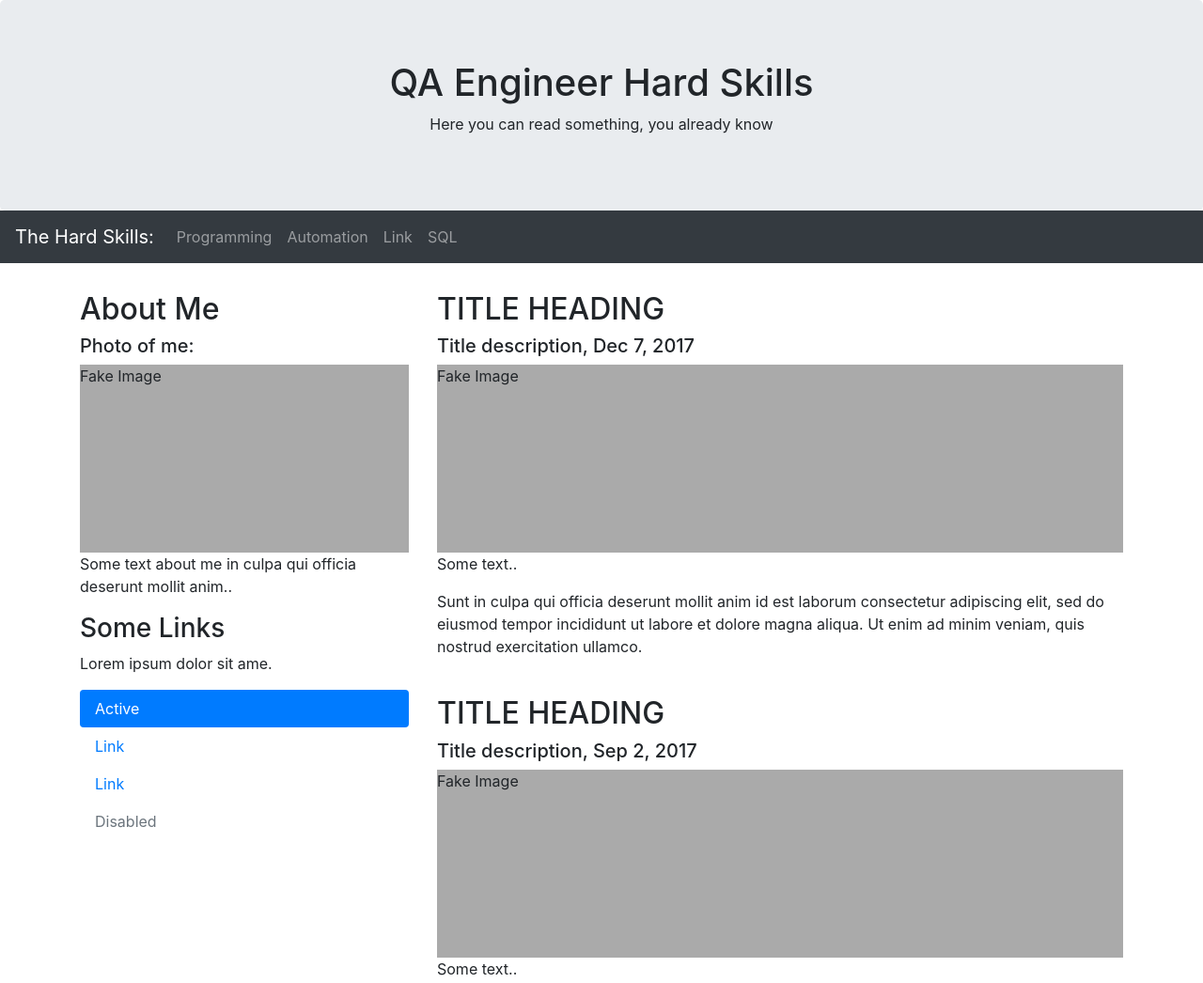
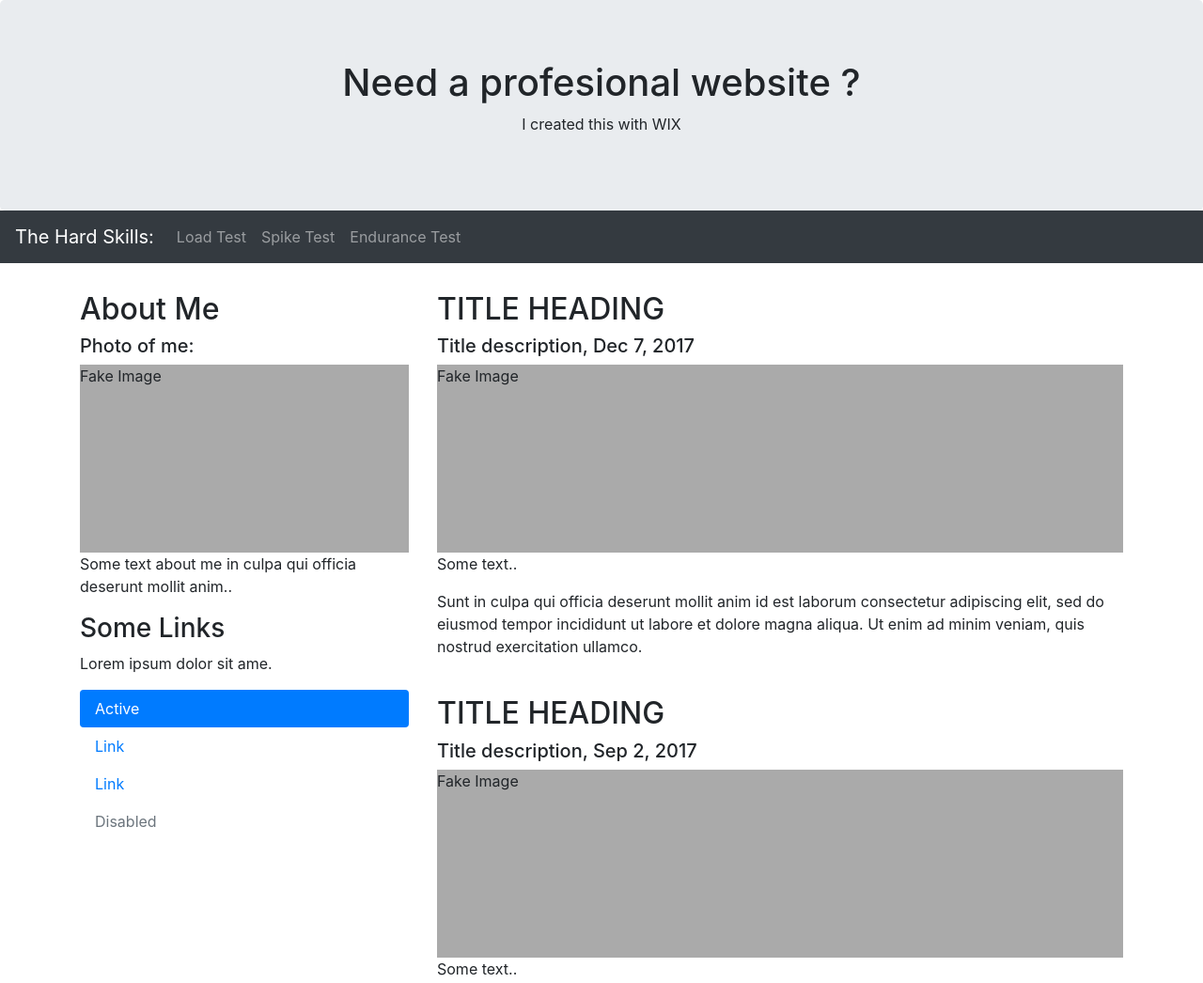
Before and after one commit to Legkoduh/Legkoduh, a plain HTML site: page index.html in a window 1280 px wide. Shown: the top 1046 px of the page at 94% size. Drawn offline with nearby package versions, Linux system fonts and the light colour scheme.

Commit message:
Update index.html

```diff
--- a/index.html
+++ b/index.html
@@ -1,7 +1,7 @@
 <!DOCTYPE html>
 <html lang="en">
 <head>
-  <title>Bootstrap 4 Website Example</title>
+  <title>The best main page</title>
   <meta charset="utf-8">
   <meta name="viewport" content="width=device-width, initial-scale=1">
   <link rel="stylesheet" href="https://maxcdn.bootstrapcdn.com/bootstrap/4.4.1/css/bootstrap.min.css">
@@ -18,8 +18,8 @@
 <body>
 
 <div class="jumbotron text-center" style="margin-bottom:0">
-  <h1>QA Engineer Hard Skills</h1>
-  <p>Here you can read something, you already know</p>
+  <h1>Need a profesional website ?</h1>
+  <p>I created this with WIX</p>
 </div>
 
 <nav class="navbar navbar-expand-sm bg-dark navbar-dark">
@@ -30,16 +30,13 @@
   <div class="collapse navbar-collapse" id="collapsibleNavbar">
     <ul class="navbar-nav">
       <li class="nav-item">
-        <a class="nav-link" href="https://legkoduh.github.io/programming.html">Programming</a>
+        <a class="nav-link" href="#">Load Test</a>
       </li>
       <li class="nav-item">
-        <a class="nav-link" href="#">Automation</a>
+        <a class="nav-link" href="#">Spike Test</a>
       </li>
       <li class="nav-item">
-        <a class="nav-link" href="Postman">Link</a>
-      </li>
-        <li class="nav-item">
-          <a class="nav-link" href="#">SQL</a>
+        <a class="nav-link" href="#">Endurance Test</a>
       </li>
     </ul>
   </div>
```
